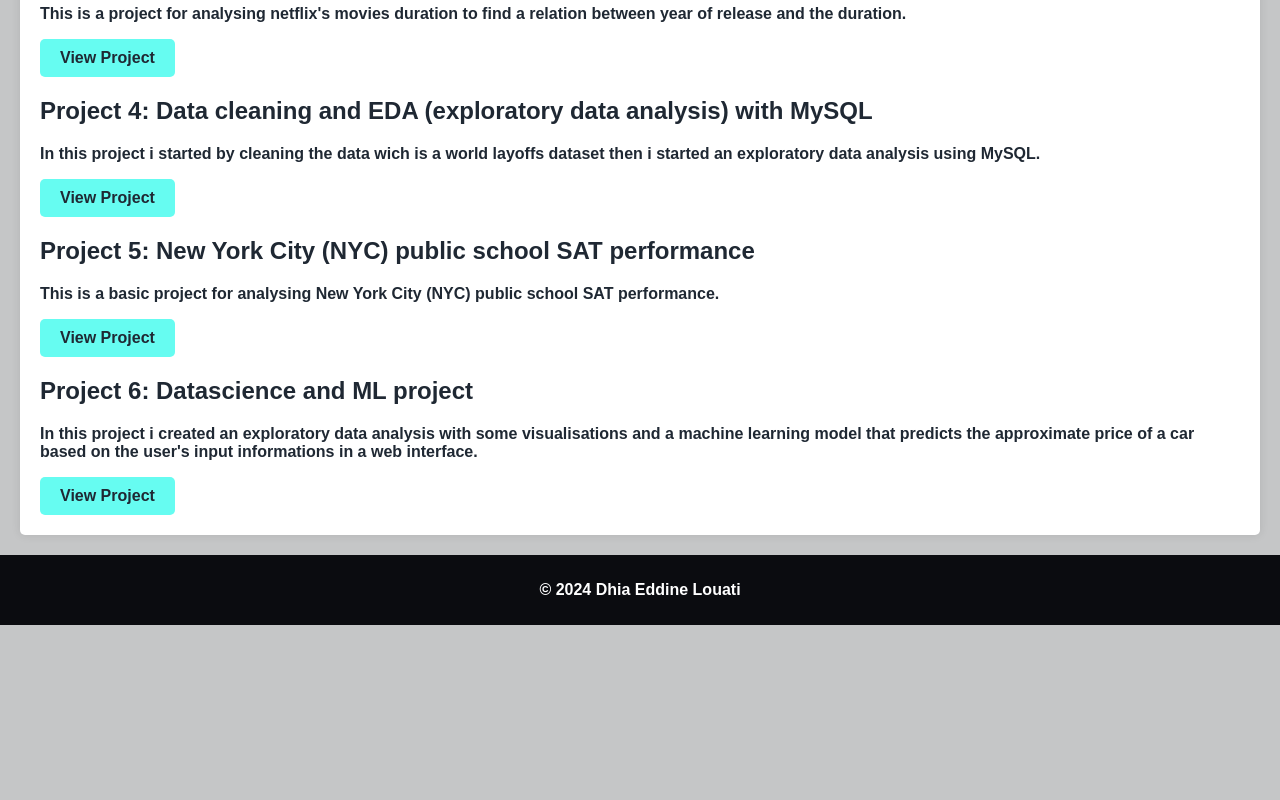
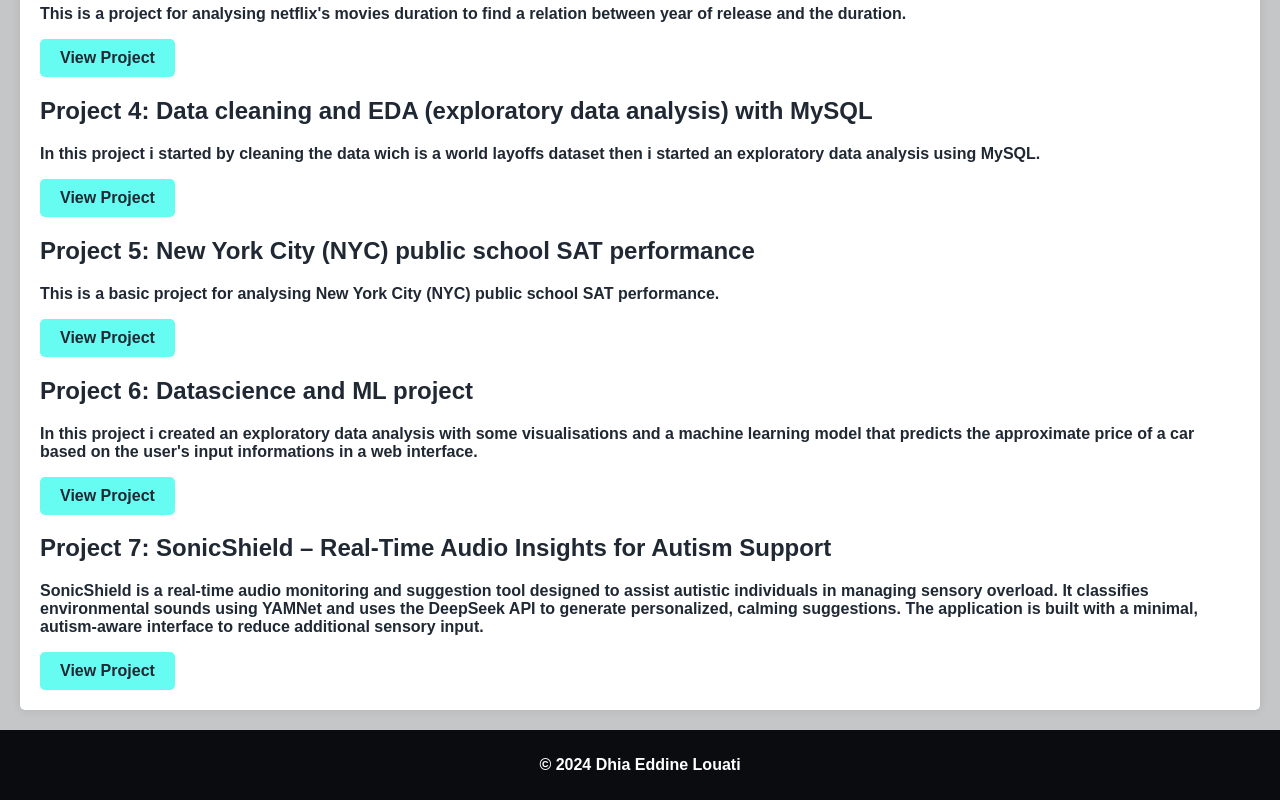
Before and after one commit to Dhieaaldin/portfolio_projects, a plain HTML site: page projects.html in a window 1280 px wide. Shown: the part 686-1486 px from the top of the page. Before the commit the page ends 1311 px from the top, so only its background shows below. Drawn offline with Linux system fonts and the light colour scheme.

Commit message:
added sonicshield in projects.html

```diff
--- a/projects.html
+++ b/projects.html
@@ -60,6 +60,11 @@
                 <p>In this project i created an exploratory data analysis with some visualisations and a machine learning model that predicts the approximate price of a car based on the user's input informations in a web interface.</p>
                 <a href="projects/project6/index.html" class="button">View Project</a>
             </div>
+            <div class="project-item">
+                <h2>Project 7: SonicShield – Real-Time Audio Insights for Autism Support</h2>
+                <p>SonicShield is a real-time audio monitoring and suggestion tool designed to assist autistic individuals in managing sensory overload. It classifies environmental sounds using YAMNet and uses the DeepSeek API to generate personalized, calming suggestions. The application is built with a minimal, autism-aware interface to reduce additional sensory input.</p>
+                <a href="projects/project7/index.html" class="button">View Project</a>
+            </div>
             <!-- Add more projects as needed -->
         </section>
     </main>
```
